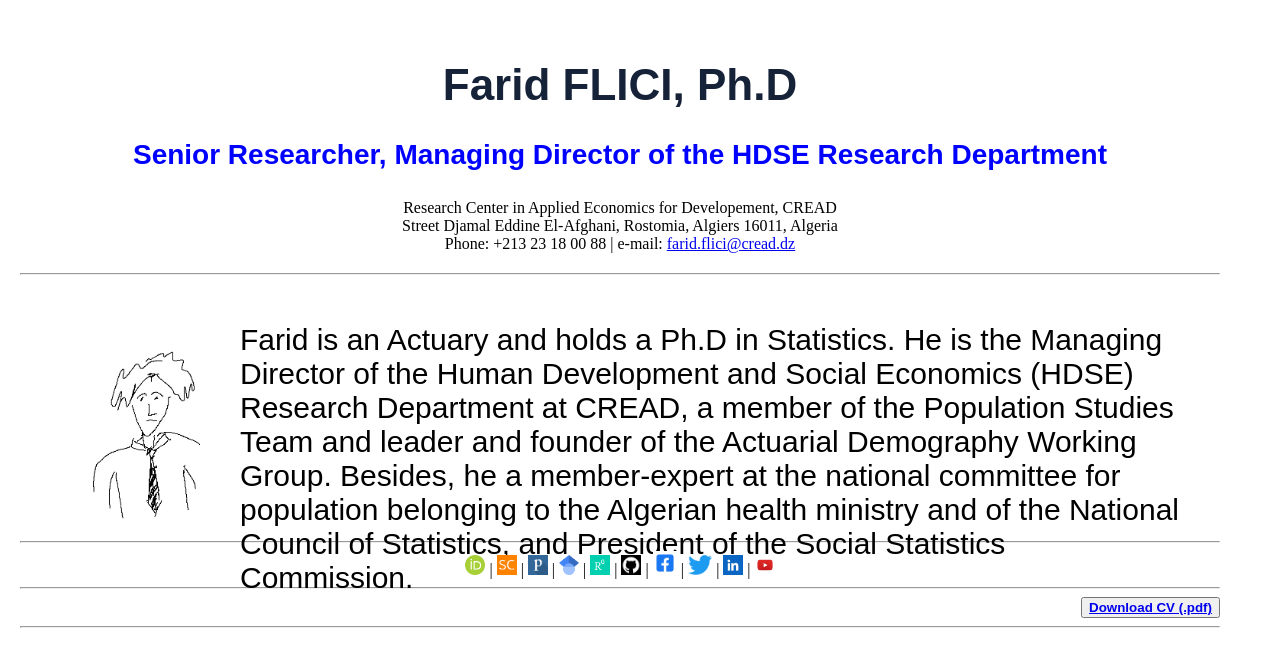
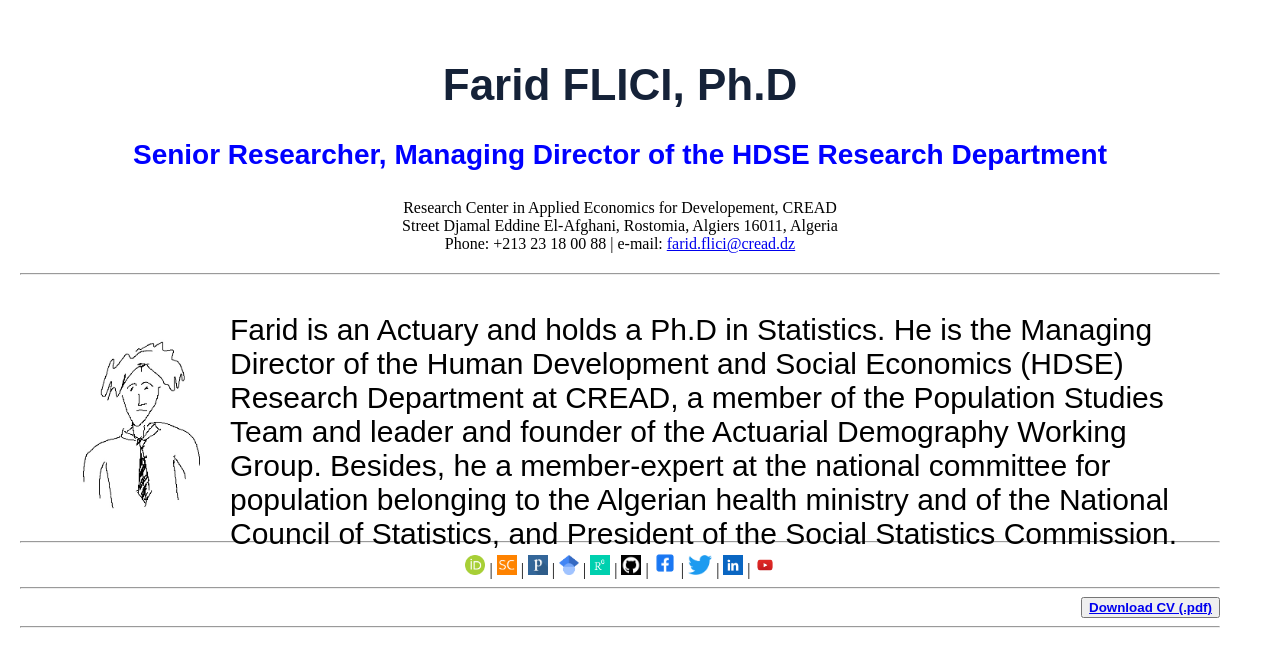
Before and after one commit to Farid-FLICI/farid-flici.github.io, a Jekyll site: the page researchername.html, which Jekyll copies as it is, in a window 1280 px wide. Shown: the top 667 px of the page. Built offline with Jekyll 4.4.1, drawn with Linux system fonts in a browser that asks for light colours.

Commit message:
Update researchername.html

```diff
--- a/researchername.html
+++ b/researchername.html
@@ -15,7 +15,7 @@ h4{              font-family: sans-serif;   font-size: 26px; font-weight: bold ;
   .b {color: #12ff1a; text-decoration: none;   }
 
 * {  box-sizing: border-box;}
-.column {  float: left;  padding: 40px;  height: 250px;}
+.column {  float: left;  padding: 30px;  height: 250px;}
 .left { width: 15%;}
 .right{ width: 85%;}
 .row:after {  content: "";  display: table;  clear: both;}
```
